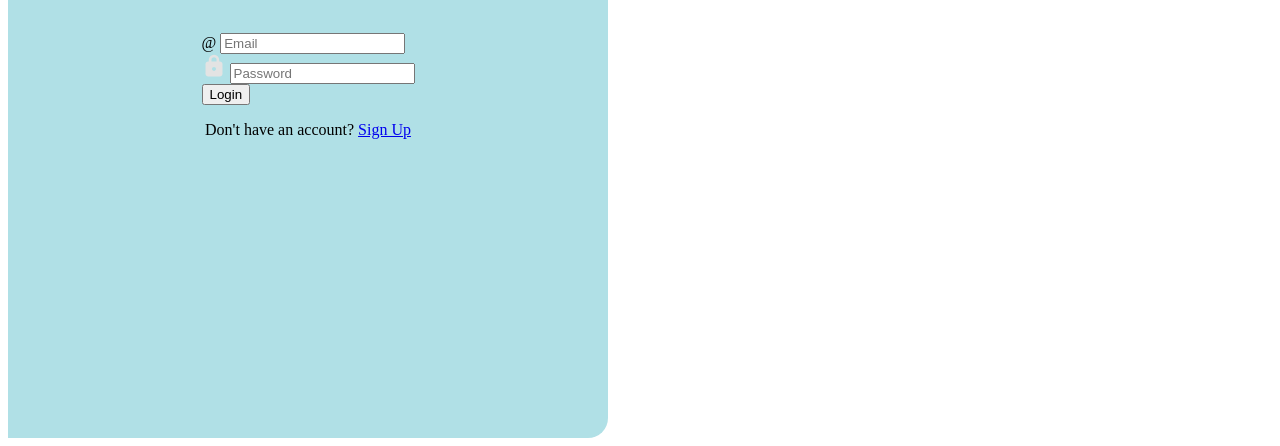
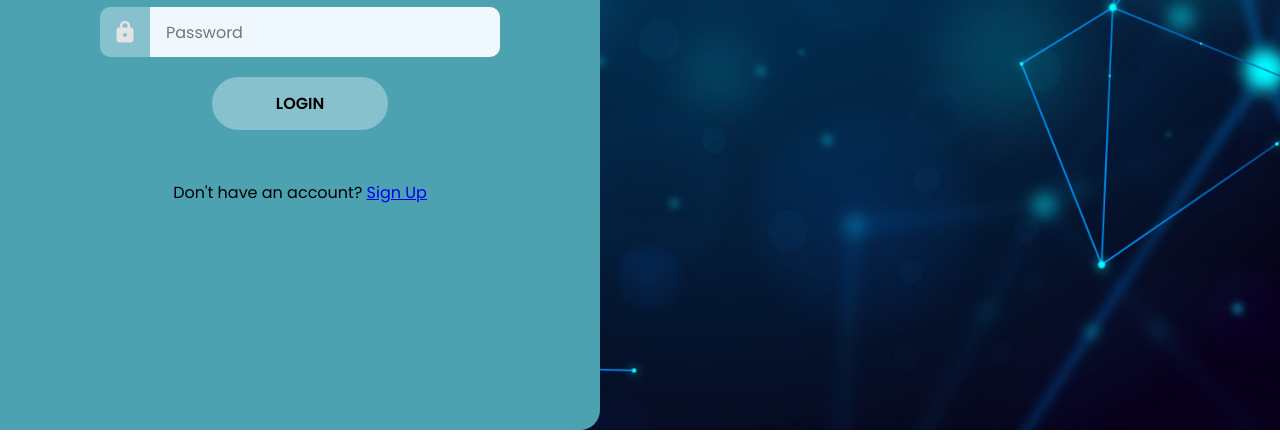
Before and after one commit to adt2936/Project-Group-Making-protal, a plain HTML site: page Frontend/login.html in a window 1280 px wide. Shown: the part 370-816 px from the top of the page. Drawn offline with Linux system fonts and the light colour scheme.

Commit message:
login.css

```diff
--- a/Frontend/login.css
+++ b/Frontend/login.css
@@ -1,7 +1,31 @@
 /* Similar to your signup.css but with login-specific styles if needed */
-.wrapper {
+@import url('https://fonts.googleapis.com/css2?family=Poppins:ital,wght@0,100;0,200;0,300;0,400;0,500;0,600;0,700;0,800;0,900;1,100;1,200;1,300;1,400;1,500;1,600;1,700;1,800;1,900&display=swap');
+:root{
+    --accent-color: #86c1cd;
+    --base-color: #4ca2b1;
+    --text-color: black;
+    --input-color: #F0F8FF;
+}
+*{
+    margin: 0;
+    padding: 0;
+}
+html{
+    font-family: Poppins, sans-serif;
+    font-size: 12pt;
+    color: var(--text-color);
+    text-align: center;
+}
+body{
+    min-height: 100vh;
+    background-image: url(Background.jpg);
+    background-size: cover;
+    background-position: right;
+    overflow: hidden;
+}
+.wrapper{
     box-sizing: border-box;
-  background-color: #B0E0E6;
+    background-color: var(--base-color);
     height: 100vh;
     width: max(40%, 600px);
     padding: 10px;
@@ -11,5 +35,70 @@
     align-items: center;
     justify-content: center;
 }
+h1{
+    font-size: 3rem;
+    font-weight: 900;
+    text-transform: uppercase;
+}
+form{
+    width: min(400px, 100%);
+    margin-top: 20px;
+    margin-bottom: 50px;
+    display: flex;
+    flex-direction: column;
+    align-items: center;
+    gap: 10px;
+}
+form > div{
+    width: 100%;
+    display: flex;
+    justify-content: center;
+}
+form label{
+    flex-shrink: 0;
+    height: 50px;
+    width: 50px;
+    background-color: var(--accent-color);
+    fill: var(--base-color);
+    color: var(--base-color);
+    border-radius: 10px 0 0 10px;
+    display: flex;
+    justify-content: center;
+    align-items: center;
+    font-size: 1.5rem;
+    font-weight: 500;
+}
+form input{
+    box-sizing: border-box;
+    flex-grow: 1;
+    min-width: 0;
+    height: 50px;
+    padding: 1em;
+    font: inherit;
+    border-radius: 0 10px 10px 0;
+    border: 2px solid var(--input-color);
+    border-left: none;
+    background-color: var(--input-color);
+    transition: 150ms ease;
+}
+form input:hover{
+    border-color: var(--accent-color);
+}
+form button{
+    margin-top: 10px;
+    border: none;
+    border-radius: 1000px;
+    padding: .85em 4em;
+    background-color: var(--accent-color);
+    font: inherit;
+    font-weight: 600;
+    text-transform: uppercase;
+    cursor: pointer;
+    transition: 150ms ease;
+}
+form button:hover{
+    background-color: var(--input-color);
+}
+
 
 /* Add other styles matching your design */
```
Lines whose indentation alone changed are shown as unchanged.
